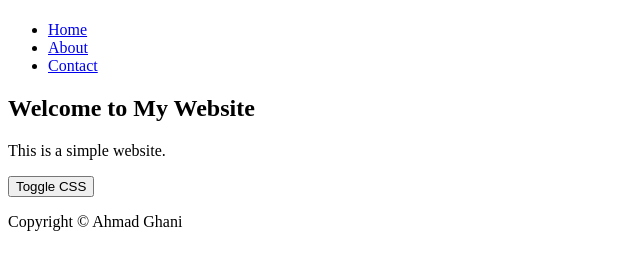
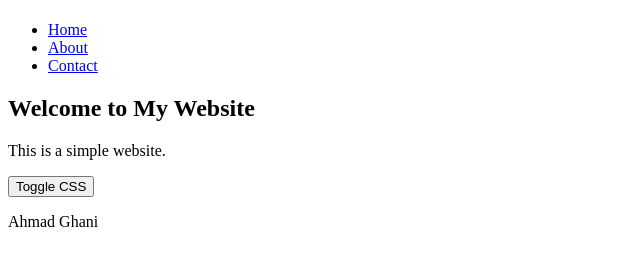
Before and after one commit to Ahmad44452/toggle-css, a plain HTML site: page index.html in a window 1280 px wide. Shown: the part 59-328 px from the top of the page, without its empty margins (0-640 px from the left). Drawn offline with Linux system fonts and the light colour scheme.

Commit message:
Update index.html

```diff
--- a/index.html
+++ b/index.html
@@ -21,7 +21,7 @@
       <button onclick="addCSS()" id="button">Toggle CSS</button>
     </main>
     <footer>
-      <p>Copyright © Ahmad Ghani</p>
+      <p>Ahmad Ghani</p>
     </footer>
     <script>
       let counter = 0;
```
